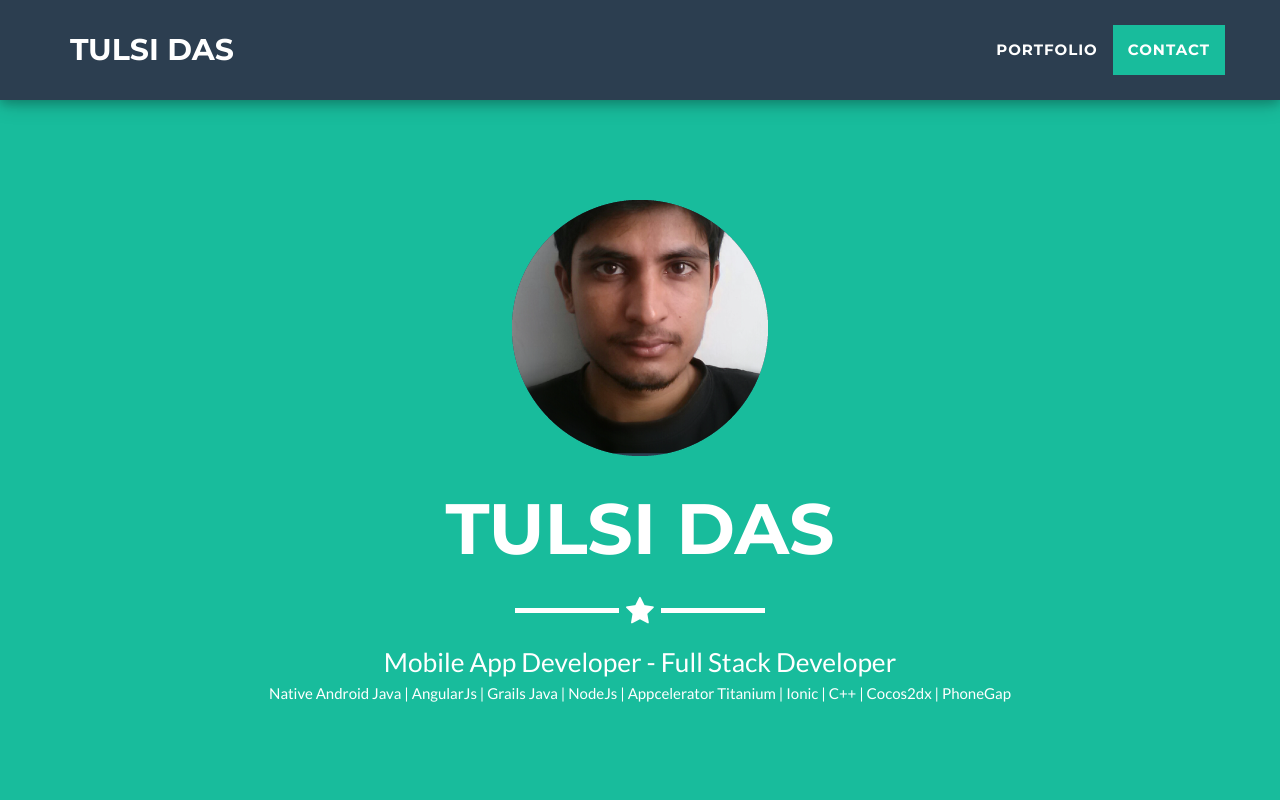
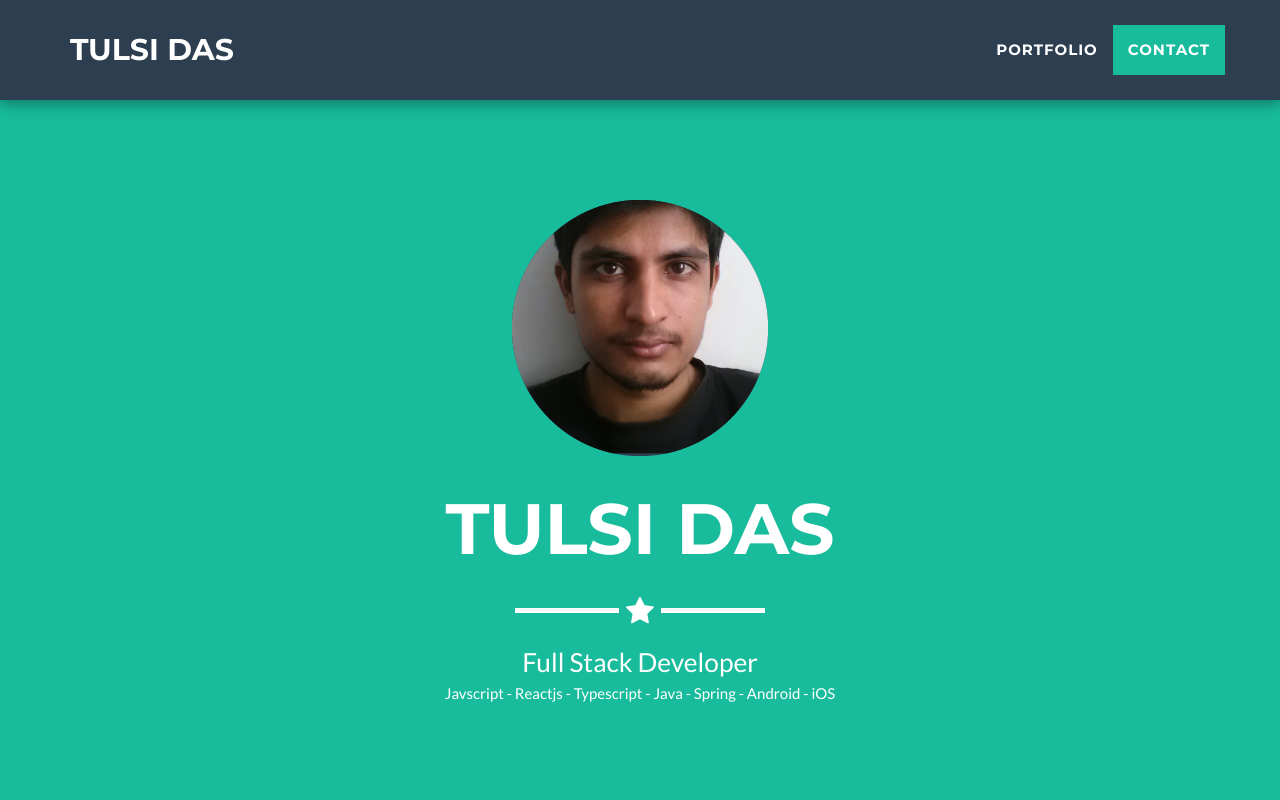
Before and after one commit to tulsidaskhatri/tulsidaskhatri.github.io, a website: page index.html in a window 1280 px wide. Shown: the top 800 px of the page. Drawn offline with nearby package versions, Linux system fonts and the light colour scheme.

Commit message:
Update index.html

```diff
--- a/index.html
+++ b/index.html
@@ -78,9 +78,9 @@
                     <div class="intro-text">
                         <span class="name">Tulsi Das</span>
                         <hr class="star-light">
-                        <span class="skills">Mobile App Developer - Full Stack Developer</span>
+                        <span class="skills">Full Stack Developer</span>
                         <br>
-                        <span class="technologies">Native Android Java | AngularJs | Grails Java | NodeJs | Appcelerator Titanium | Ionic | C++ | Cocos2dx | PhoneGap</span>
+                        <span class="technologies">Javscript - Reactjs - Typescript - Java - Spring - Android - iOS</span>
                     </div>
                 </div>
             </div>
```
